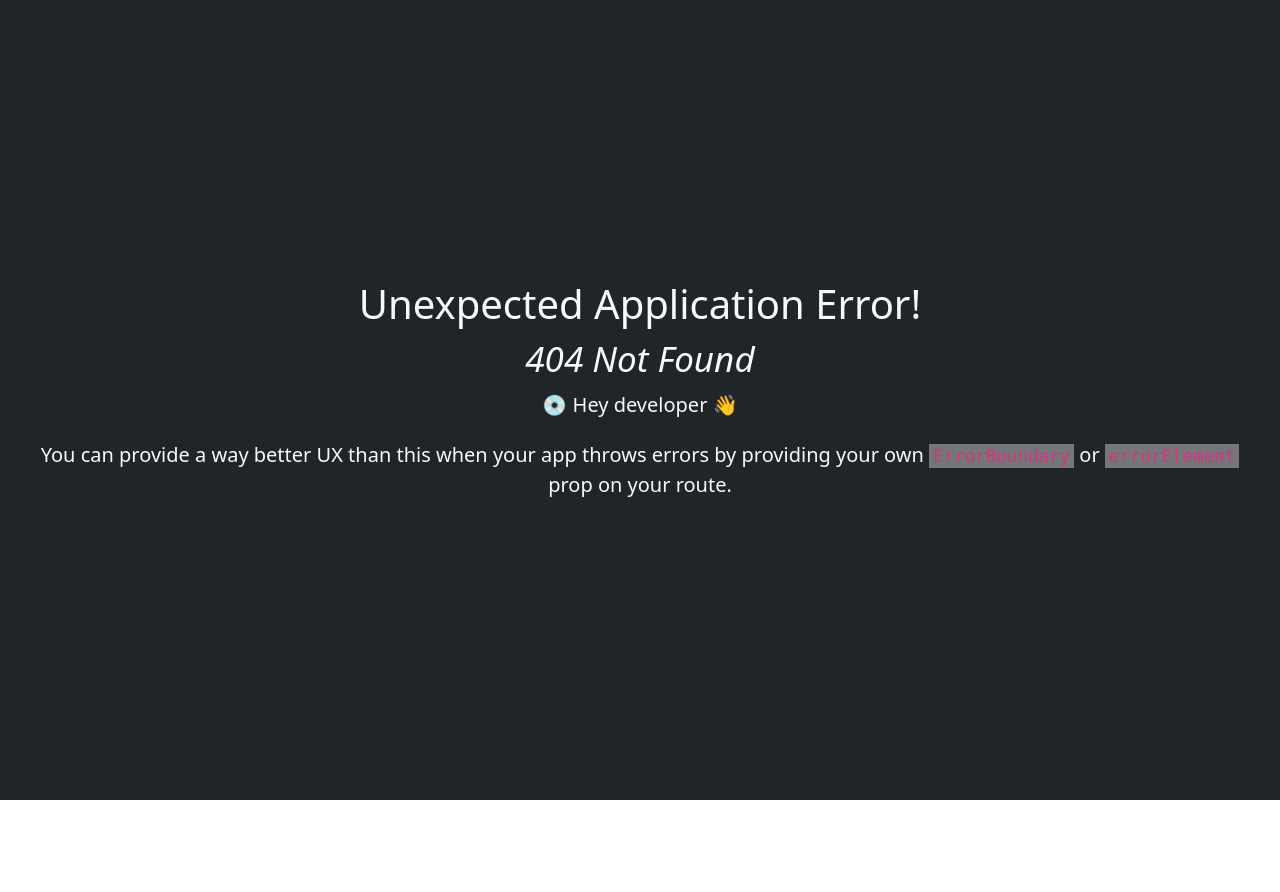
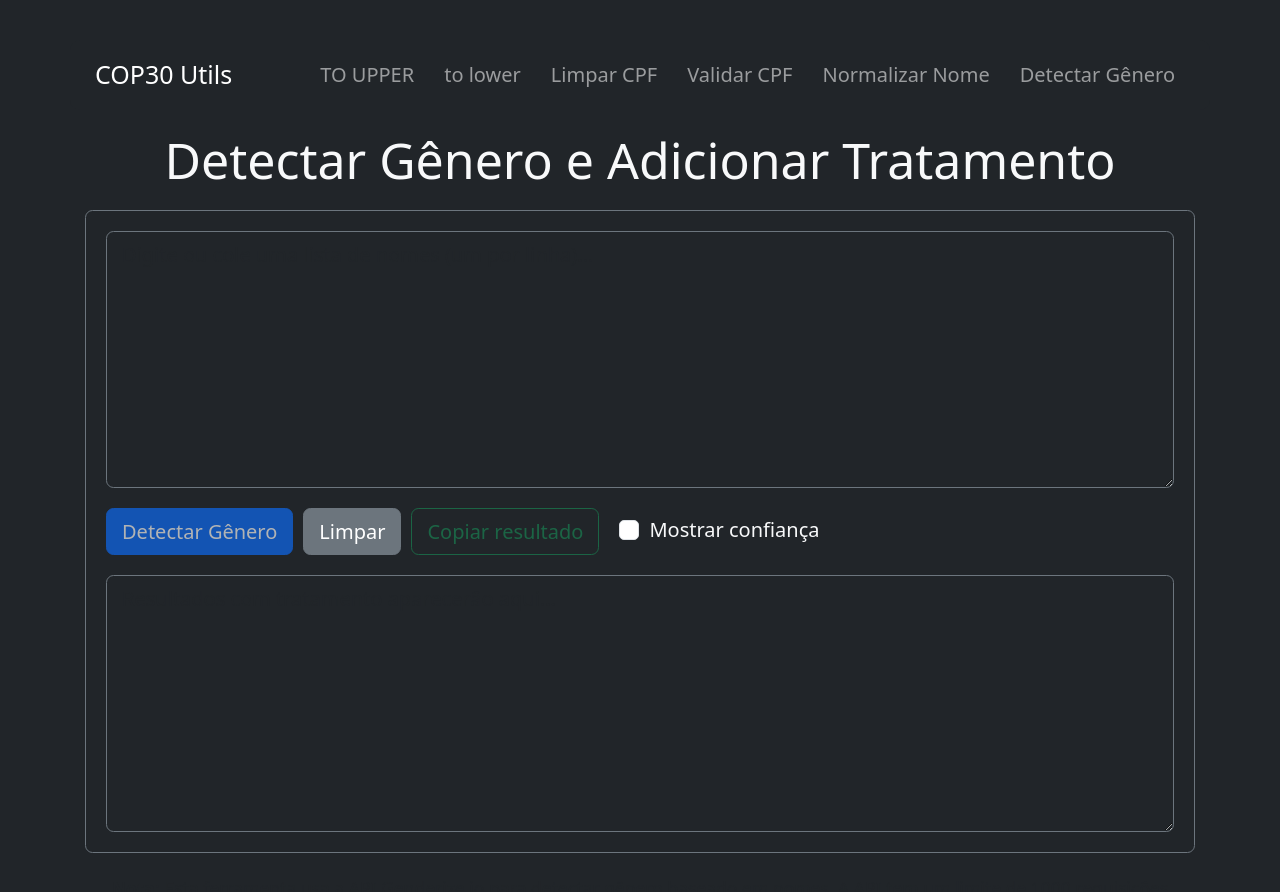
Before and after one commit to cleytonmuto/cop30utils, a React (Vite) app: page /gender-detection in a window 1280 px wide. Before the commit this address had no page. Shown: the top 892 px of the page. Before the commit the page ends 800 px from the top, so only its background shows below. Built offline with nearby package versions, Linux system fonts and the light colour scheme.

Commit message:
feat: added gender detection functionality

```diff
--- a/src/App.tsx
+++ b/src/App.tsx
@@ -37,6 +37,9 @@ function App() {
                             <Link className="nav-link" to="/normalize-name">
                                 Normalizar Nome
                             </Link>
+                            <Link className="nav-link" to="/gender-detection">
+                                Detectar Gênero
+                            </Link>
                         </div>
                     </div>
                 </div>
--- a/src/main.tsx
+++ b/src/main.tsx
@@ -11,6 +11,7 @@ import ToLower from './pages/ToLower';
 import CleanNumbers from './pages/CleanNumbers';
 import ValidateCpf from './pages/ValidateCpf';
 import NormalizeName from './pages/NormalizeName';
+import GenderDetection from './pages/GenderDetection';
 
 const router = createBrowserRouter([
     {
@@ -23,6 +24,7 @@ const router = createBrowserRouter([
             { path: 'clean-numbers', element: <CleanNumbers /> },
             { path: 'validate-cpf', element: <ValidateCpf /> },
             { path: 'normalize-name', element: <NormalizeName /> },
+            { path: 'gender-detection', element: <GenderDetection /> },
         ],
     },
 ]);
--- /dev/null
+++ b/src/pages/GenderDetection.tsx
@@ -0,0 +1,181 @@
+import { useState } from 'react';
+
+interface GenderizeResponse {
+    name: string;
+    gender: 'male' | 'female' | null;
+    probability: number;
+    count: number;
+}
+
+async function detectGenderFromAPI(name: string): Promise<{ salutation: string; probability: number | null }> {
+    try {
+        // Extract first name for better accuracy
+        const firstName = name.trim().split(' ')[0];
+
+        const response = await fetch(`https://api.genderize.io?name=${encodeURIComponent(firstName)}`);
+
+        if (!response.ok) {
+            return { salutation: 'Unknown', probability: null };
+        }
+
+        const data: GenderizeResponse = await response.json();
+
+        if (data.gender === 'male') {
+            return { salutation: 'Mr.', probability: data.probability };
+        } else if (data.gender === 'female') {
+            return { salutation: 'Ms.', probability: data.probability };
+        } else {
+            return { salutation: 'Unknown', probability: null };
+        }
+    } catch (error) {
+        console.error('Error detecting gender:', error);
+        return { salutation: 'Unknown', probability: null };
+    }
+}
+
+async function processNamesList(inputText: string, showProbability: boolean): Promise<string> {
+    const lines = inputText.split(/\r?\n/);
+    const results: string[] = [];
+
+    for (const line of lines) {
+        const trimmedLine = line.trim();
+        if (!trimmedLine) {
+            results.push('');
+            continue;
+        }
+
+        const { salutation, probability } = await detectGenderFromAPI(trimmedLine);
+
+        if (salutation === 'Unknown') {
+            results.push(`${trimmedLine} - Unknown gender`);
+        } else {
+            if (showProbability && probability !== null) {
+                const percentageConfidence = (probability * 100).toFixed(0);
+                results.push(`${salutation} (${percentageConfidence}% confidence)`);
+            } else {
+                results.push(`${salutation}`);
+            }
+        }
+
+        // Small delay to avoid rate limiting (100ms between requests)
+        await new Promise(resolve => setTimeout(resolve, 100));
+    }
+
+    return results.join('\n');
+}
+
+function GenderDetection() {
+    const [inputText, setInputText] = useState<string>('');
+    const [outputText, setOutputText] = useState<string>('');
+    const [copied, setCopied] = useState<boolean>(false);
+    const [loading, setLoading] = useState<boolean>(false);
+    const [showProbability, setShowProbability] = useState<boolean>(false);
+
+    const handleDetectGender = async () => {
+        if (!inputText.trim()) return;
+
+        setLoading(true);
+        setOutputText('');
+
+        try {
+            const result = await processNamesList(inputText, showProbability);
+            setOutputText(result);
+        } catch (error) {
+            setOutputText('Erro ao processar nomes. Tente novamente.');
+            console.error(error);
+        } finally {
+            setLoading(false);
+        }
+    };
+
+    const handleClear = () => {
+        setInputText('');
+        setOutputText('');
+        setCopied(false);
+    };
+
+    const handleCopy = async () => {
+        if (!outputText) return;
+        try {
+            await navigator.clipboard.writeText(outputText);
+            setCopied(true);
+            setTimeout(() => setCopied(false), 1500);
+        } catch {}
+    };
+
+    return (
+        <>
+            <h1 className="mb-3">Detectar Gênero e Adicionar Tratamento</h1>
+            <div className="card p-3 bg-dark text-light border-secondary">
+                <textarea
+                    className="form-control bg-dark text-light border-secondary"
+                    value={inputText}
+                    onChange={(e) => setInputText(e.target.value)}
+                    rows={8}
+                    style={{ width: '100%', resize: 'vertical' }}
+                    placeholder="Digite ou cole uma lista de nomes (um por linha)..."
+                    disabled={loading}
+                />
+                <div className="mt-3 d-flex flex-wrap gap-2 align-items-center">
+                    <button
+                        className="btn btn-primary"
+                        onClick={handleDetectGender}
+                        disabled={loading || !inputText.trim()}
+                    >
+                        {loading ? (
+                            <>
+                                <span className="spinner-border spinner-border-sm me-2" role="status" aria-hidden="true"></span>
+                                Processando...
+                            </>
+                        ) : (
+                            'Detectar Gênero'
+                        )}
+                    </button>
+                    <button
+                        className="btn btn-secondary"
+                        onClick={handleClear}
+                        disabled={loading}
+                    >
+                        Limpar
+                    </button>
+                    <button
+                        className="btn btn-outline-success"
+                        onClick={handleCopy}
+                        disabled={!outputText || loading}
+                    >
+                        {copied ? 'Copiado!' : 'Copiar resultado'}
+                    </button>
+                    <div className="form-check ms-2">
+                        <input
+                            className="form-check-input"
+                            type="checkbox"
+                            id="showProbability"
+                            checked={showProbability}
+                            onChange={(e) => setShowProbability(e.target.checked)}
+                            disabled={loading}
+                        />
+                        <label className="form-check-label" htmlFor="showProbability">
+                            Mostrar confiança
+                        </label>
+                    </div>
+                </div>
+                <textarea
+                    className="form-control bg-dark text-light border-secondary mt-3"
+                    value={outputText}
+                    readOnly
+                    rows={8}
+                    style={{ width: '100%', resize: 'vertical' }}
+                    placeholder="Resultados com tratamento aparecerão aqui..."
+                />
+            </div>
+            <div className="mt-3">
+                <small className="text-muted">
+                    <strong>Nota:</strong> Esta ferramenta usa a API Genderize.io para detectar gênero baseado em nomes.
+                    A API tem um limite de 1000 requisições gratuitas por dia. Nomes não reconhecidos aparecerão como "Unknown gender".
+                </small>
+            </div>
+        </>
+    );
+}
+
+export default GenderDetection;
--- a/src/pages/Home.tsx
+++ b/src/pages/Home.tsx
@@ -28,6 +28,9 @@ function Home() {
                 <li>
                     <Link to="/normalize-name">Normalizar Nome</Link>
                 </li>
+                <li>
+                    <Link to="/gender-detection">Detectar Gênero</Link>
+                </li>
             </ul>
         </div>
     );
```
